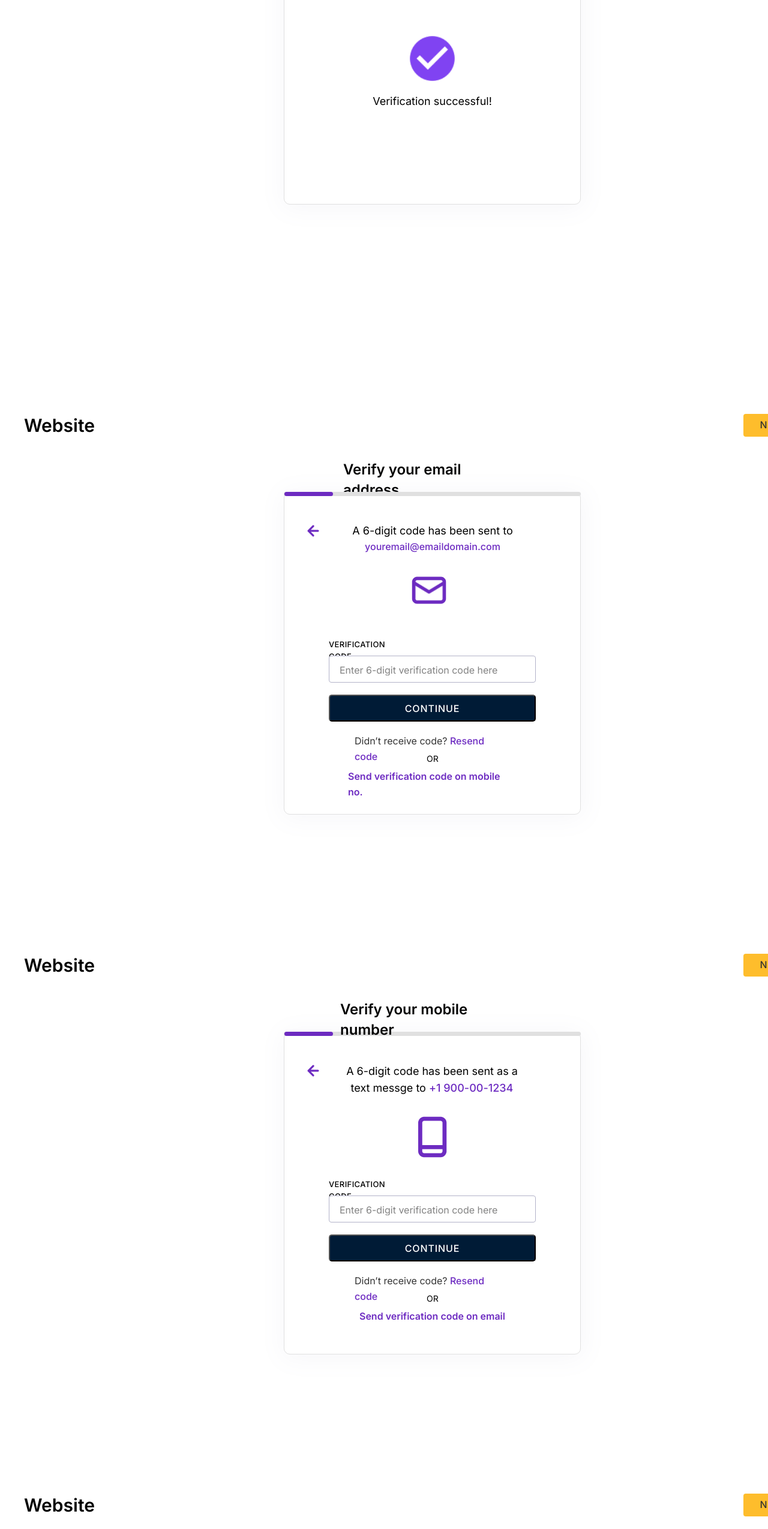
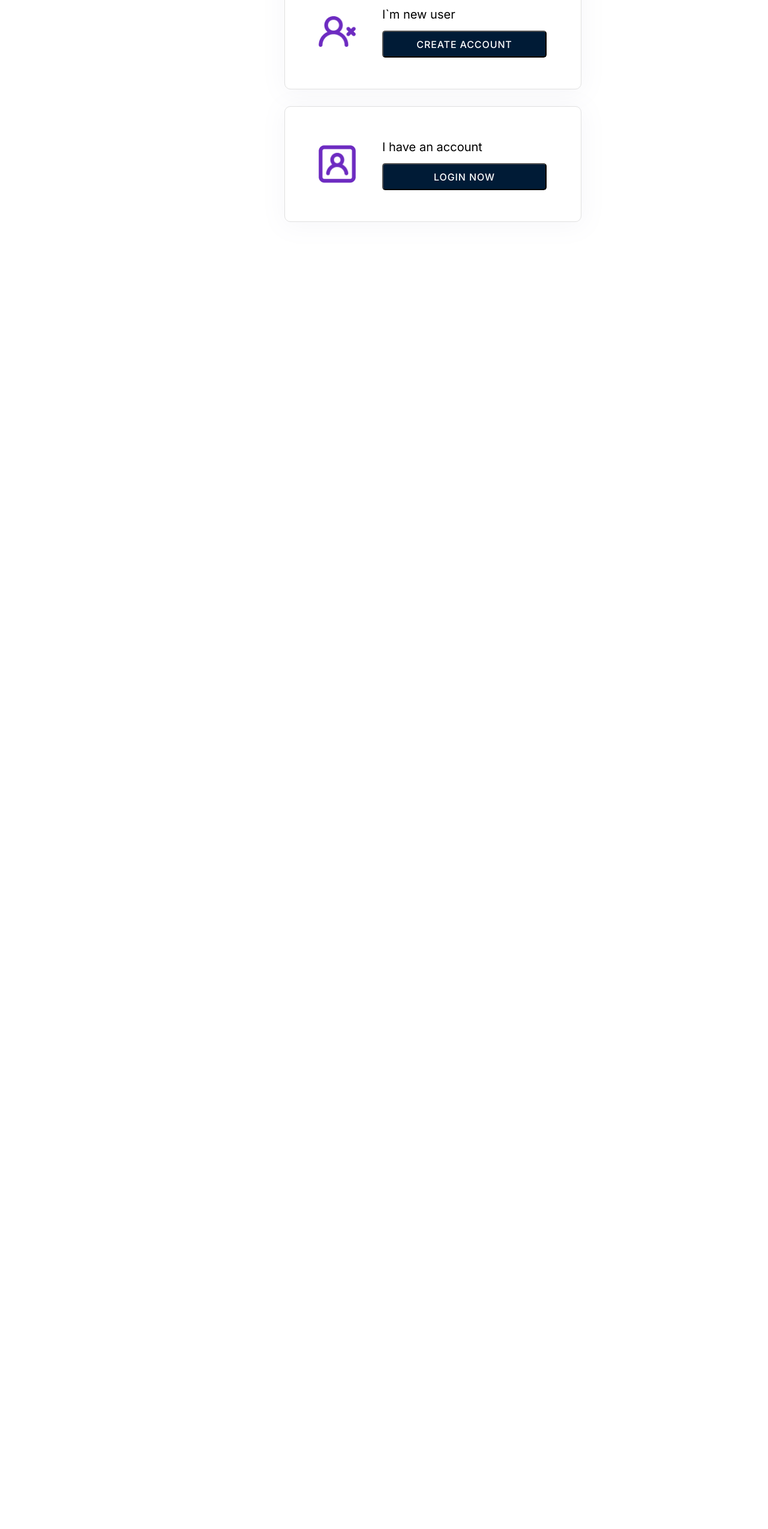
Before and after one commit to delbusque/Login-Wizard, a React (Create React App) app in the folder client/: page / in a window 1280 px wide. Shown: the part 234-2783 px from the top of the page at 60% size. After the commit the page ends 900 px from the top, so only its background shows below. Built offline with nearby package versions, Linux system fonts and the light colour scheme.

Commit message:
Add url routes and navigate with button clicks on landing page

```diff
--- a/client/src/App.js
+++ b/client/src/App.js
@@ -1,4 +1,6 @@
 import './App.css';
+import { Routes, Route } from 'react-router-dom';
+
 import LandingPage from './pages/landing-page/LandingPage';
 import AuthPage from './pages/auth-page/AuthPage';
 import VerifyMobile from './pages/verify-mobile/VerifyMobile';
@@ -7,13 +9,13 @@ import VerificationSuccess from './pages/verification-success/VerificationSucces
 
 function App() {
   return (
-    <>
-      <VerificationSuccess />
-      <VerifyEmail />
-      <VerifyMobile />
-      <AuthPage />
-      <LandingPage />
-    </>
+    <Routes>
+      <Route path='/' element={<LandingPage />} />
+      <Route path='/auth' element={<AuthPage />} />
+      <Route path='/verify-mobile' element={<VerifyMobile />} />
+      <Route path='/verify-email' element={<VerifyEmail />} />
+      <Route path='/success' element={<VerificationSuccess />} />
+    </Routes>
   );
 }
 
--- a/client/src/pages/landing-page/LandingPage.js
+++ b/client/src/pages/landing-page/LandingPage.js
@@ -3,11 +3,20 @@ import newUser from '../../images/new-user.png';
 import existingUser from '../../images/existing-user.png';
 import Header from '../../components/Header/Header';
 
+import { useNavigate } from 'react-router-dom';
+
 
 const LandingPage = () => {
+
+    const navigate = useNavigate();
+
+    const handleClick = () => {
+        navigate('/auth');
+    };
+
+
     return (
         <div className={styles['landing-container']}>
-
             <Header />
 
             <h3 className={styles['landing-title']}>Welcome to Website</h3>
@@ -17,7 +26,7 @@ const LandingPage = () => {
                 <img src={newUser} alt='new-user' />
                 <div>
                     <p>I`m new user</p>
-                    <button>CREATE ACCOUNT</button>
+                    <button onClick={handleClick}>CREATE ACCOUNT</button>
                 </div>
             </div>
 
@@ -25,7 +34,7 @@ const LandingPage = () => {
                 <img src={existingUser} alt='new-user' />
                 <div>
                     <p>I have an account</p>
-                    <button>LOGIN NOW</button>
+                    <button onClick={handleClick}>LOGIN NOW</button>
                 </div>
             </div>
         </div>
--- a/client/src/pages/landing-page/LandingPage.module.css
+++ b/client/src/pages/landing-page/LandingPage.module.css
@@ -56,7 +56,7 @@
     padding-bottom: 12px;
     font-style: normal;
     font-weight: 400;
-    font-size: 18px;
+    font-size: 20px;
     line-height: 150%;
 }
 
```
